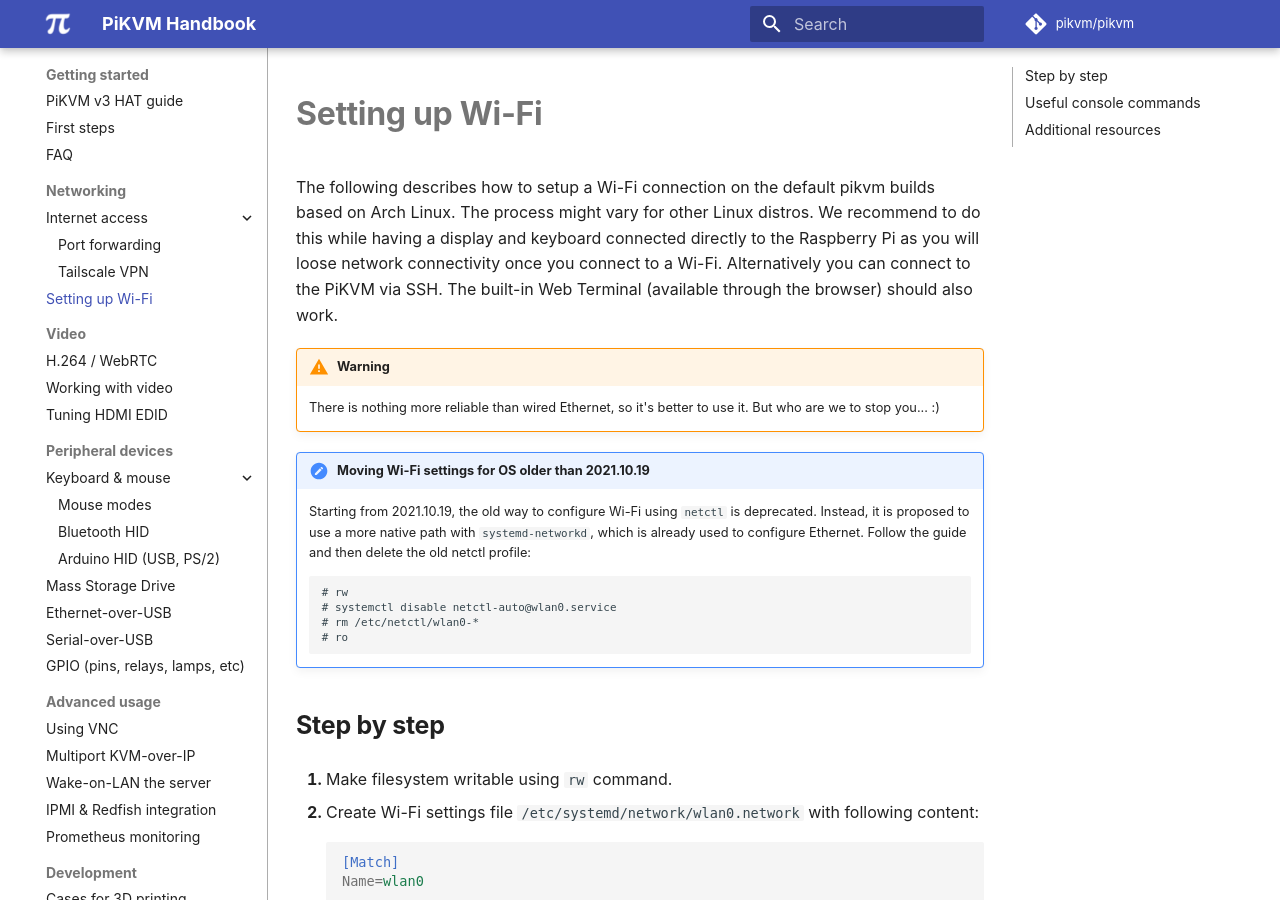
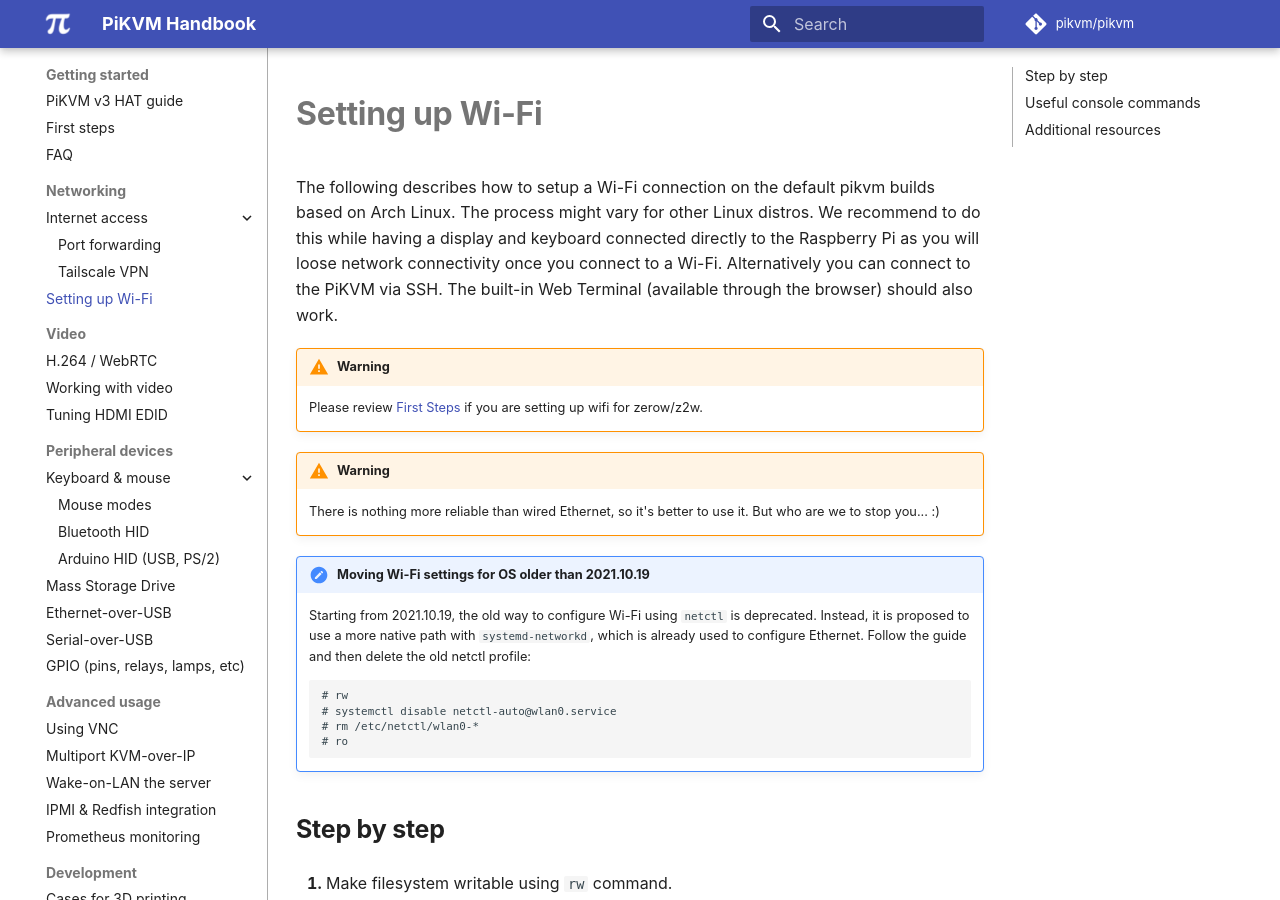
Before and after one commit to pikvm/pikvm, an MkDocs documentation site: the page built from docs/wifi.md, in a window 1280 px wide and 900 px high. Built offline with MkDocs 1.6.1 and Material for MkDocs 9.7.7, drawn with Linux system fonts in a browser that asks for light colours; some web fonts are replaced; comment, search, counter and statistics services are not loaded.

Commit message:
Update wifi.md
Added verbiage for clarification

```diff
--- a/docs/wifi.md
+++ b/docs/wifi.md
@@ -4,6 +4,9 @@
 The process might vary for other Linux distros. We recommend to do this while having a display and keyboard
 connected directly to the Raspberry Pi as you will loose network connectivity once you connect to a Wi-Fi.
 Alternatively you can connect to the PiKVM via SSH. The built-in Web Terminal (available through the browser) should also work.
+
+!!! warning
+    Please review [First Steps](https://docs.pikvm.org/first_steps/) if you are setting up wifi for zerow/z2w.
 
 !!! warning
     There is nothing more reliable than wired Ethernet, so it's better to use it. But who are we to stop you... :)
```
